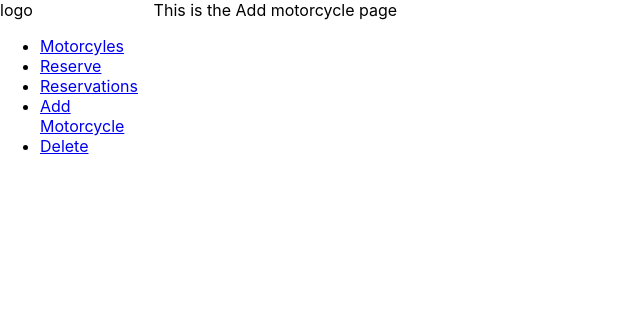
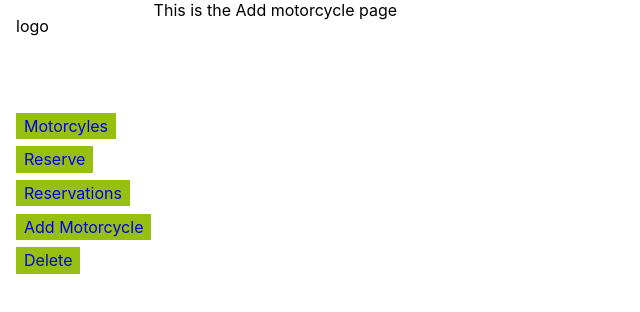
Before and after one commit to Bennyjoez/motorcycle-appointment-app-front-end, a React (Create React App) app: page /add-motorcycle in a window 1280 px wide. Shown: the top 312 px of the page, without its empty margins (0-640 px from the left). Built offline with nearby package versions, Linux system fonts and the light colour scheme.

Commit message:
Add styling to navPanel

```diff
--- a/src/components/nav-panel.js
+++ b/src/components/nav-panel.js
@@ -7,19 +7,19 @@ const NavPanel = () => {
     <nav className="nav-panel-main-container">
       <div className="logo-container">logo</div>
       <ul className="nav-links-container">
-        <li className="nav-link">
+        <li className="nav-link-container">
           <Link to="/motorcycles">Motorcyles</Link>
         </li>
-        <li className="nav-link">
-          <Link to="/reserve">Reserve</Link>
+        <li className="nav-link-container">
+          <Link id='link' to="/reserve">Reserve</Link>
         </li>
-        <li className="nav-link">
+        <li className="nav-link-container">
           <Link to="/reservations">Reservations</Link>
         </li>
-        <li className="nav-link">
+        <li className="nav-link-container">
           <Link to="/add-motorcycle">Add Motorcycle</Link>
         </li>
-        <li className="nav-link">
+        <li className="nav-link-container">
           <Link to="/delete">Delete</Link>
         </li>
       </ul>
--- a/src/stylesheets/nav-panel.css
+++ b/src/stylesheets/nav-panel.css
@@ -0,0 +1,32 @@
+.nav-panel-main-container{
+    padding: 1em 0 1em 1em;
+    display: flex;
+    flex-direction: column;
+    gap: 5em;
+}
+
+.nav-links-container{
+    display: flex;
+    flex-direction: column;
+    justify-content: flex-start;
+    list-style: none;
+    gap:0.1em;
+    padding: 0;
+    margin: 0;
+
+}
+
+.nav-link-container{
+    height:2em;
+}
+
+a#link{
+    width:100%
+}
+
+.nav-link-container>a{
+    text-decoration: none;
+    background-color: #97BF0F;
+    padding: 0.2em 0.5em;
+    width: 100%;
+}
```
